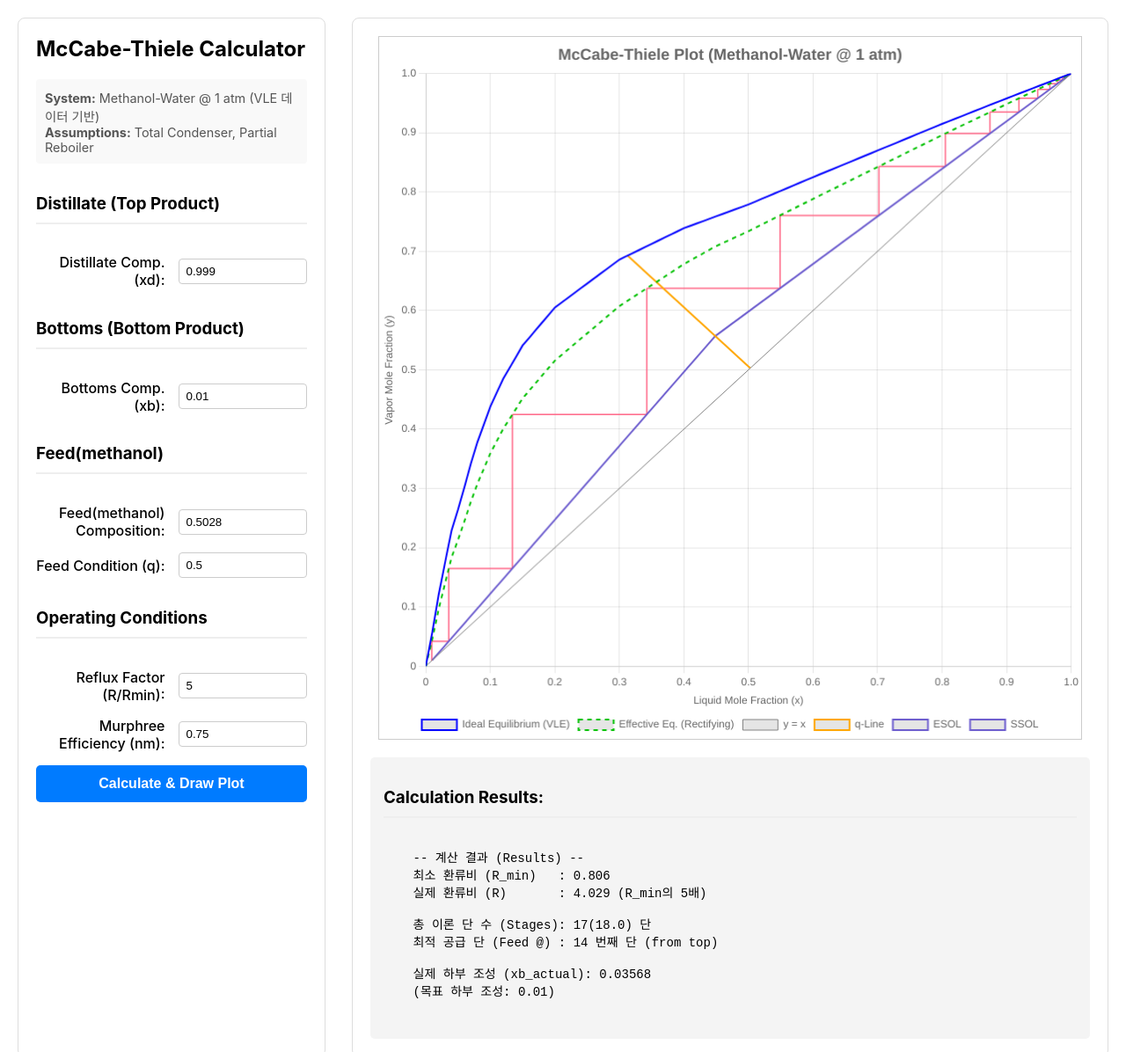
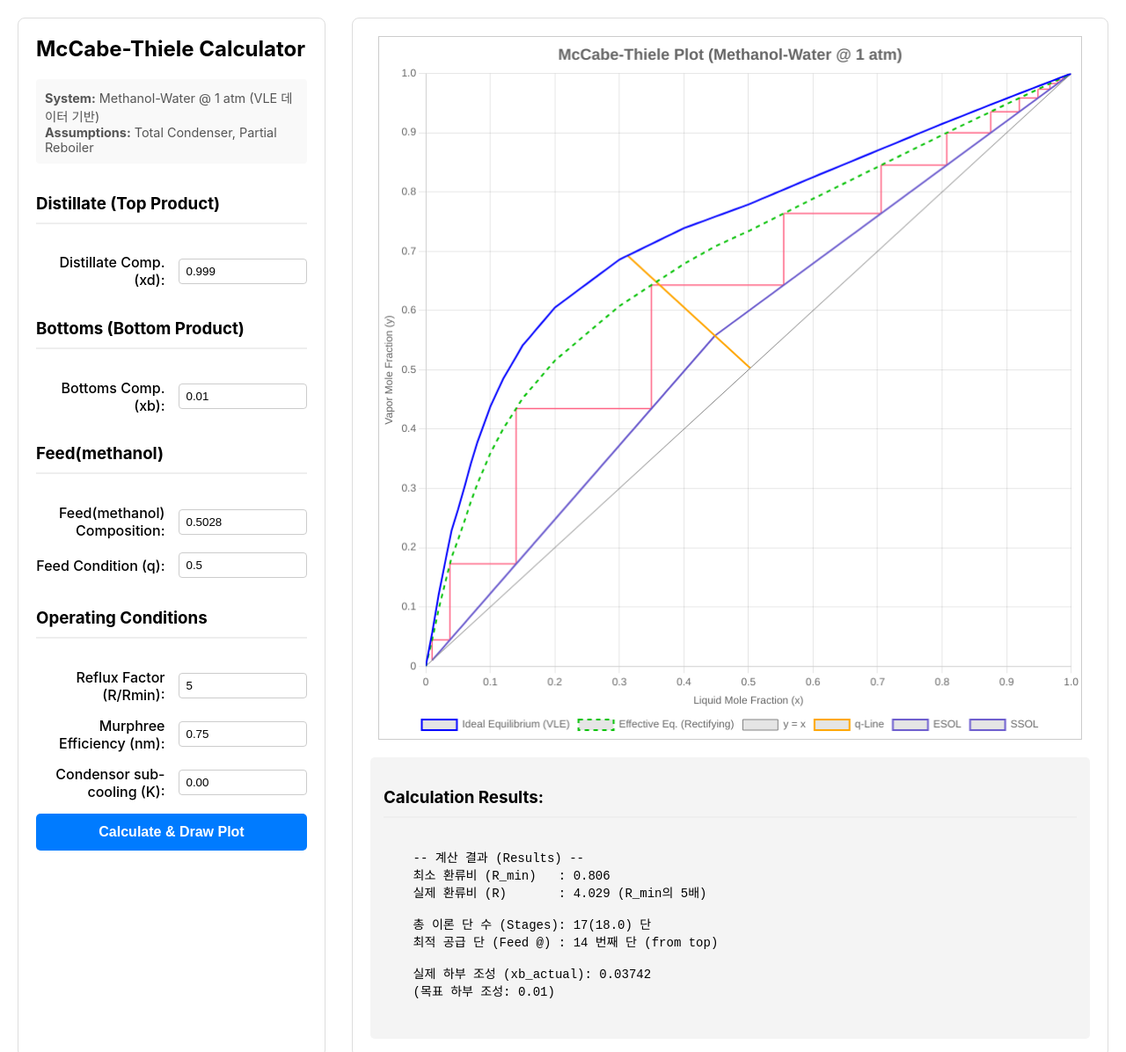
Before and after one commit to uzaramen108/McCabe-thiele-method, a plain HTML site: page index.html in a window 1280 px wide. Shown: the top 1196 px of the page at 88% size. Drawn offline with nearby package versions, Linux system fonts and the light colour scheme.

Commit message:
connect by ui

```diff
--- a/index.html
+++ b/index.html
@@ -39,6 +39,9 @@
             <label for="nm">Murphree Efficiency (nm):</label>
             <input type="number" id="nm" value="0.75" step="0.001" min="0.01" max="1">
 
+            <label for="nm">Condensor sub-cooling (K):</label>
+            <input type="number" id="sub_cooling" value="0.00" step="0.1" min="0.00" max="100">
+
             <button type="submit">Calculate & Draw Plot</button>
         </form>
     </div>
--- a/mccabe-thiele.js
+++ b/mccabe-thiele.js
@@ -96,7 +96,7 @@ function find_x_from_data(dataArray, y_target) {
  * @returns {object}
  */
 export function calculateMcCabeThiele(variables) {
-    const { xd, xb, zf, q, r_factor, nm } = variables;
+    const { xd, xb, zf, q, r_factor, nm, sc } = variables;
     const plotData = {
         ideal_eq_curve: [],
         line_45: [{x: 0, y: 0}, {x: 1, y: 1}],
@@ -117,12 +117,9 @@ export function calculateMcCabeThiele(variables) {
 
     let R_internal = results.R;
 
-    // --- [과냉각 적용 스위치] ---
-    // 아래 true를 false로 바꾸면 과냉각 효과가 꺼집니다.
-    if (true) {
     const CP_LIQUID = 81.6;    // 메탄올 액체 열용량 (J/mol·K)
     const LATENT_HEAT = 35270; // 메탄올 기화 잠열 (J/mol)
-        const DELTA_T = 5.0;       // 과냉각 온도 5K (가정)
+    const DELTA_T = sc;      // 과냉각 온도 5K (가정)
 
     // 과냉각 보정 계수 (F > 1)
     // 차가운 환류가 증기를 추가 응축시켜 내부 유량을 증가시킴
@@ -130,8 +127,6 @@ export function calculateMcCabeThiele(variables) {
 
     // 조작선 그리기용 '내부 환류비' 갱신
     R_internal = results.R * F_factor;
-    }
-    // ---------------------------
 
     const esol_slope = R_internal / (R_internal + 1); // 정류부 operating line 기울기
     const esol_intercept = xd / (R_internal + 1); // 정류부 operating line 절편
--- a/ui.js
+++ b/ui.js
@@ -11,6 +11,7 @@ export class Variable {
     q;
     r_factor;
     nm;
+    sc;
 
     constructor() {
         // Used parseFloat() for shifting string(.value) to number
@@ -20,7 +21,7 @@ export class Variable {
         this.q = parseFloat(document.getElementById('q').value);
         this.r_factor = parseFloat(document.getElementById('r_factor').value);
         this.nm = parseFloat(document.getElementById('nm').value);
-
+        this.sc = parseFloat(document.getElementById('sub_cooling').value);
         this.validate();
     }
 
```
Lines whose indentation alone changed are shown as unchanged.
